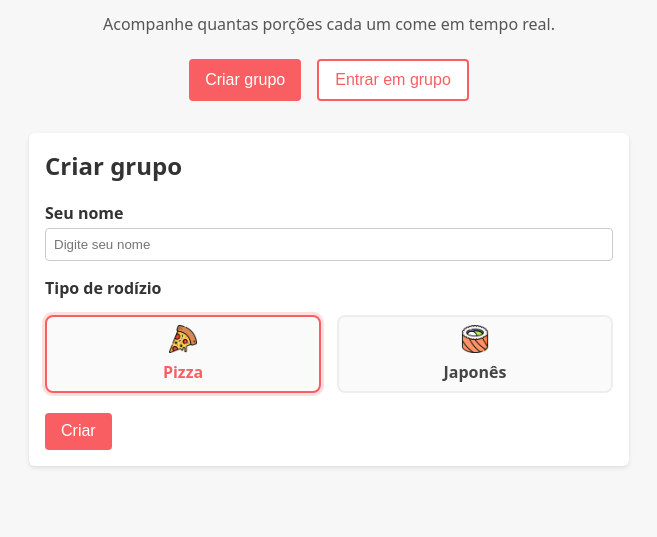
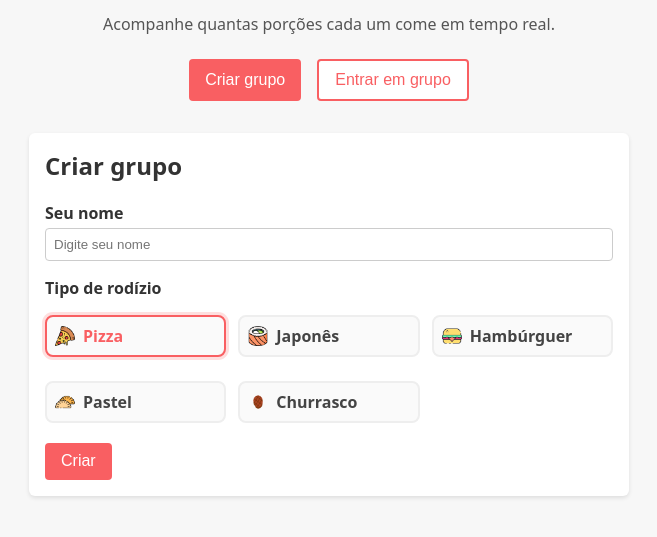
Before and after one commit to ramorimdias/rodizio, a website: page public/index.html in a window 1280 px wide. Both pictures are taken after a click on the button "Criar grupo". Shown: the part 83-620 px from the top of the page, without its empty margins (311-968 px from the left). Drawn offline with Linux system fonts and the light colour scheme.

Commit message:
Add more food types and refine icon layout

```diff
--- a/public/index.html
+++ b/public/index.html
@@ -34,6 +34,27 @@
             <span>Japonês</span>
           </span>
         </label>
+        <label class="food-option">
+          <input type="radio" name="food-type" value="hamburger" />
+          <span class="food-option-content">
+            <img src="hamburger.png" alt="Hambúrguer" />
+            <span>Hambúrguer</span>
+          </span>
+        </label>
+        <label class="food-option">
+          <input type="radio" name="food-type" value="pastel" />
+          <span class="food-option-content">
+            <img src="pastel.png" alt="Pastel" />
+            <span>Pastel</span>
+          </span>
+        </label>
+        <label class="food-option">
+          <input type="radio" name="food-type" value="churrasco" />
+          <span class="food-option-content">
+            <img src="churrasco.png" alt="Churrasco" />
+            <span>Churrasco</span>
+          </span>
+        </label>
       </div>
       <button type="submit" class="primary">Criar</button>
     </form>
--- a/public/script.js
+++ b/public/script.js
@@ -121,9 +121,17 @@
     }
   }
 
+  const foodLabels = {
+    pizza: { unit: 'fatia', plural: 'fatias' },
+    japones: { unit: 'peça', plural: 'peças' },
+    hamburger: { unit: 'porção', plural: 'porções' },
+    pastel: { unit: 'porção', plural: 'porções' },
+    churrasco: { unit: 'porção', plural: 'porções' }
+  };
+
   function getSliceLabel(foodType, count) {
-    const unit = foodType === 'japones' ? 'peça' : 'fatia';
-    return count === 1 ? unit : `${unit}s`;
+    const config = foodLabels[foodType] || foodLabels.pizza;
+    return count === 1 ? config.unit : config.plural;
   }
 
   function renderParticipantsList(participants, foodType = 'pizza') {
--- a/public/style.css
+++ b/public/style.css
@@ -104,8 +104,9 @@ form.card select {
 }
 
 .food-options {
-  display: flex;
-  gap: 1rem;
+  display: grid;
+  grid-template-columns: repeat(auto-fit, minmax(140px, 1fr));
+  gap: 0.75rem;
   margin-bottom: 1rem;
 }
 
@@ -129,7 +130,7 @@ form.card select {
 .food-option-content {
   flex: 1;
   display: flex;
-  flex-direction: column;
+  flex-direction: row;
   align-items: center;
   gap: 0.5rem;
   padding: 0.5rem;
@@ -140,8 +141,8 @@ form.card select {
 }
 
 .food-option-content img {
-  width: 28px;
-  height: 28px;
+  width: 20px;
+  height: 20px;
   object-fit: contain;
 }
 
@@ -195,8 +196,8 @@ form.card select {
 }
 
 .group-title img {
-  width: 32px;
-  height: 32px;
+  width: 20px;
+  height: 20px;
   object-fit: contain;
 }
 
--- a/server.js
+++ b/server.js
@@ -80,6 +80,8 @@ const mimeTypes = {
   '.svg': 'image/svg+xml'
 };
 
+const validFoodTypes = new Set(['pizza', 'japones', 'hamburger', 'pastel', 'churrasco']);
+
 /**
  * Send the current state of a group via SSE to all connected clients.
  * Builds a sorted list of participants (descending by slices) and writes
@@ -145,7 +147,9 @@ function handlePost(req, res) {
         res.end(JSON.stringify({ error: 'name and participantId are required' }));
         return;
       }
-      const foodType = payload.foodType === 'japones' ? 'japones' : 'pizza';
+      const foodType = validFoodTypes.has(payload.foodType)
+        ? payload.foodType
+        : 'pizza';
       let code;
       do {
         code = generateCode();
```
Also changed, not shown: public/group.js (+13 -9 lines).
